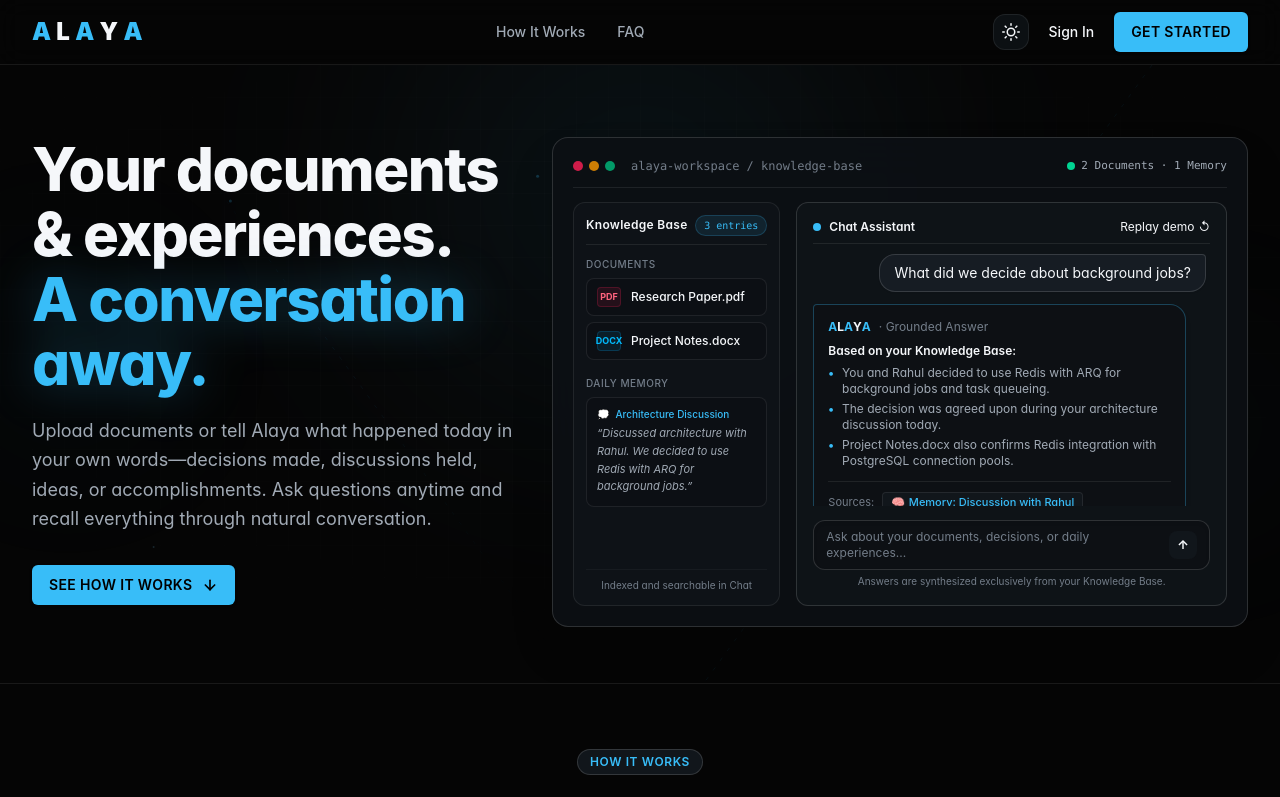
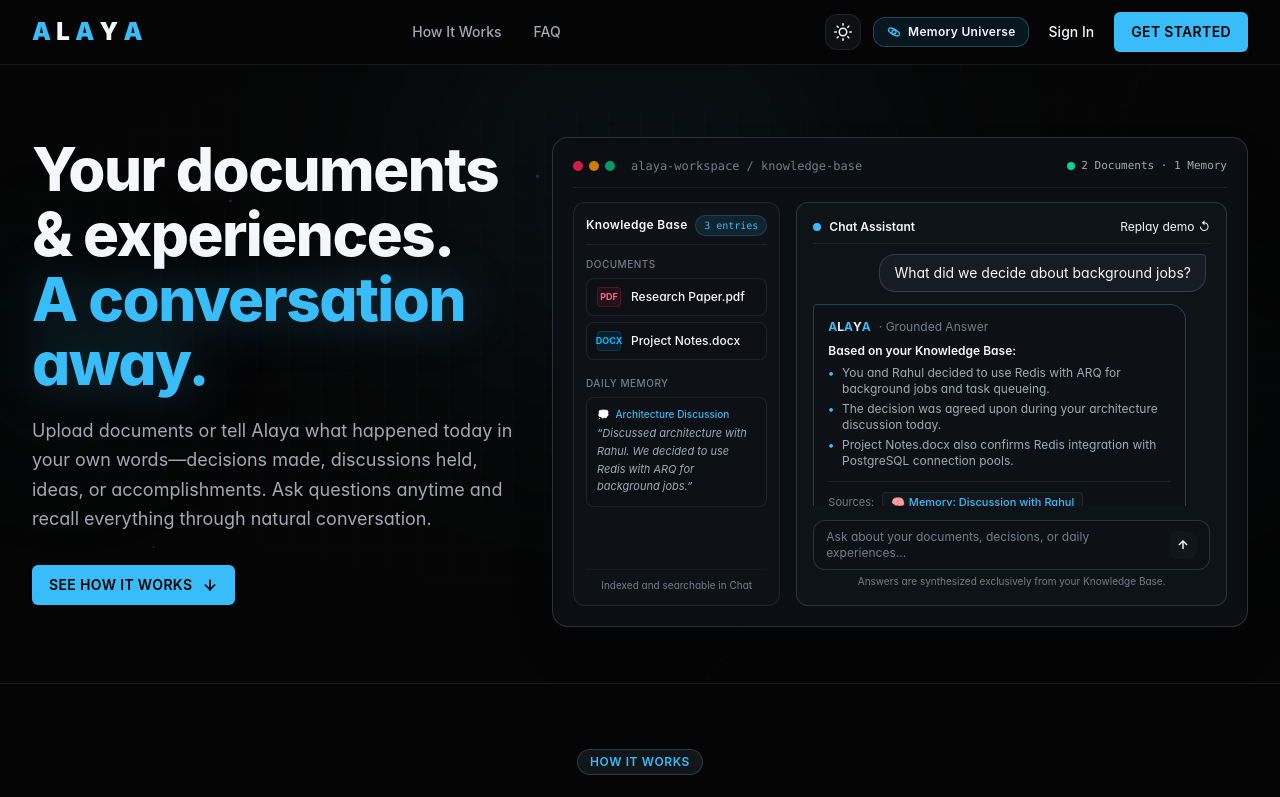
Before and after one commit to abhiraj070/Alaya, a Next.js app in the folder frontend/: page / in a window 1280 px wide. Shown: the top 797 px of the page. Built offline with nearby package versions, Linux system fonts and the light colour scheme; no server answers.

Commit message:
add memory universe button to navbar

```diff
--- a/frontend/components/app/AppHeader.js
+++ b/frontend/components/app/AppHeader.js
@@ -116,6 +116,28 @@ export default function AppHeader({
 
       {/* Right side: Theme Toggle & Profile Navigation */}
       <div className="flex items-center gap-2.5 sm:gap-3">
+        <a
+          href={process.env.NEXT_PUBLIC_MEMORY_UNIVERSE_URL || "http://localhost:5173"}
+          target="_blank"
+          rel="noopener noreferrer"
+          className="flex items-center gap-1.5 px-2.5 sm:px-3 py-1.5 rounded-xl border border-accent-sky/30 hover:border-accent-sky/60 bg-accent-sky/10 hover:bg-accent-sky/20 text-accent-sky text-xs font-semibold tracking-wide transition-all duration-200 shadow-xs group"
+          title="Open 3D Memory Universe"
+        >
+          <svg
+            className="h-3.5 w-3.5 sm:h-4 sm:w-4 text-accent-sky transition-transform group-hover:rotate-45"
+            viewBox="0 0 24 24"
+            fill="none"
+            stroke="currentColor"
+            strokeWidth="2"
+            strokeLinecap="round"
+            strokeLinejoin="round"
+          >
+            <circle cx="12" cy="12" r="3" />
+            <ellipse cx="12" cy="12" rx="9" ry="4" transform="rotate(30 12 12)" />
+          </svg>
+          <span className="hidden sm:inline">Memory Universe</span>
+        </a>
+
         <ThemeToggle />
 
         <Link
--- a/frontend/components/layout/Navbar.js
+++ b/frontend/components/layout/Navbar.js
@@ -50,6 +50,28 @@ export default function Navbar() {
         {/* Right: Desktop Actions */}
         <div className="hidden md:flex items-center gap-3">
           <ThemeToggle />
+
+          <a
+            href={process.env.NEXT_PUBLIC_MEMORY_UNIVERSE_URL || "http://localhost:5173"}
+            target="_blank"
+            rel="noopener noreferrer"
+            className="flex items-center gap-1.5 px-3 py-1.5 rounded-xl border border-accent-sky/30 hover:border-accent-sky/60 bg-accent-sky/10 hover:bg-accent-sky/20 text-accent-sky text-xs font-semibold tracking-wide transition-all duration-200 shadow-xs group"
+            title="Open 3D Memory Universe"
+          >
+            <svg
+              className="h-4 w-4 text-accent-sky transition-transform group-hover:rotate-45"
+              viewBox="0 0 24 24"
+              fill="none"
+              stroke="currentColor"
+              strokeWidth="2"
+              strokeLinecap="round"
+              strokeLinejoin="round"
+            >
+              <circle cx="12" cy="12" r="3" />
+              <ellipse cx="12" cy="12" rx="9" ry="4" transform="rotate(30 12 12)" />
+            </svg>
+            <span>Memory Universe</span>
+          </a>
 
           {isClient && user?.isAuthenticated ? (
             <div className="flex items-center gap-3">
@@ -165,6 +187,19 @@ export default function Navbar() {
               FAQ
             </a>
             <div className="pt-2 border-t border-border-subtle flex flex-col gap-2">
+              <a
+                href={process.env.NEXT_PUBLIC_MEMORY_UNIVERSE_URL || "http://localhost:5173"}
+                target="_blank"
+                rel="noopener noreferrer"
+                onClick={closeMobileMenu}
+                className="flex items-center justify-center gap-2 rounded-lg border border-accent-sky/30 bg-accent-sky/10 px-3 py-2 text-xs font-semibold text-accent-sky hover:bg-accent-sky/20 transition-colors"
+              >
+                <svg className="h-4 w-4" viewBox="0 0 24 24" fill="none" stroke="currentColor" strokeWidth="2">
+                  <circle cx="12" cy="12" r="3" />
+                  <ellipse cx="12" cy="12" rx="9" ry="4" transform="rotate(30 12 12)" />
+                </svg>
+                <span>Open Memory Universe (3D)</span>
+              </a>
               {isClient && user?.isAuthenticated ? (
                 <>
                   <div className="flex items-center gap-2.5 px-3 py-2 rounded-lg bg-surface-secondary/70">
```
